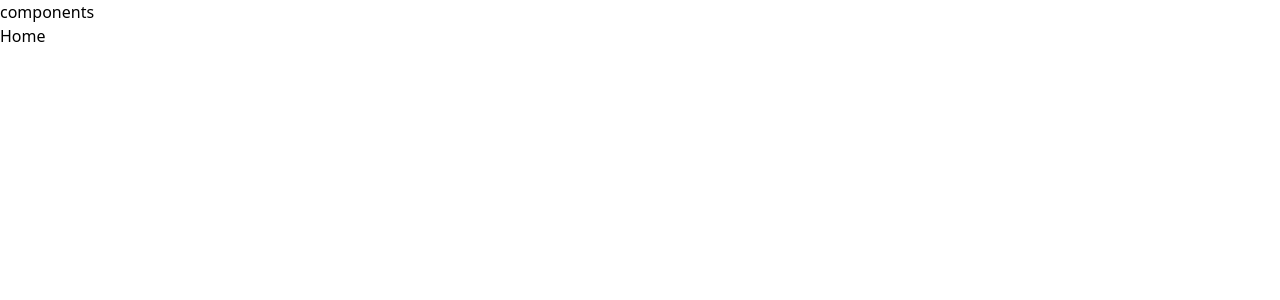
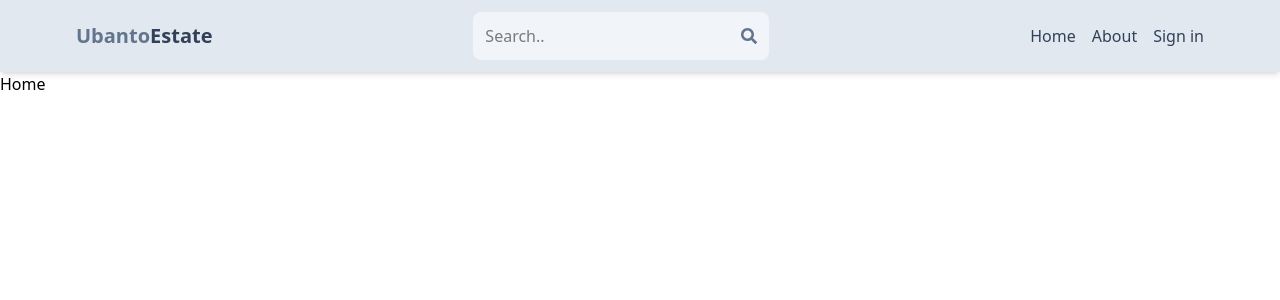
Before and after one commit to hamzanazir27/real-state-project, a React (Vite) app in the folder client/: page / in a window 1280 px wide. Shown: the top 300 px of the page. Built offline with nearby package versions, Linux system fonts and the light colour scheme.

Commit message:
create header component

```diff
--- a/client/package.json
+++ b/client/package.json
@@ -13,6 +13,8 @@
     "@tailwindcss/vite": "^4.1.12",
     "react": "^19.1.1",
     "react-dom": "^19.1.1",
+    "react-icon": "^1.0.0",
+    "react-icons": "^5.5.0",
     "react-router-dom": "^7.8.2",
     "tailwindcss": "^4.1.12"
   },
--- a/client/src/components/Header.jsx
+++ b/client/src/components/Header.jsx
@@ -1,5 +1,43 @@
+import { FaSearch } from "react-icons/fa";
+import { Link } from "react-router-dom";
+
 function Header() {
-  return <div>components</div>;
+  return (
+    <header className="bg-slate-200 shadow-md">
+      <div className="flex justify-between items-center max-w-6xl mx-auto p-3">
+        <Link to="/">
+          <h1 className="font-bold text-sm sm:text-xl flex flex-wrap">
+            <span className="text-slate-500">Ubanto</span>
+            <span className="text-slate-700">Estate</span>
+          </h1>
+        </Link>
+        <form className="bg-slate-100 p-3 rounded-lg flex items-center">
+          <input
+            type="text"
+            placeholder="Search.."
+            className="bg-transparent focus:outline-none w-24 sm:w-64"
+          />
+          <FaSearch className="text-slate-500" />
+        </form>
+
+        <ul className="flex gap-4">
+          <Link to="/">
+            <li className="hidden sm:inline text-slate-700 hover:underline">
+              Home
+            </li>
+          </Link>
+          <Link to="/about">
+            <li className="hidden sm:inline text-slate-700 hover:underline">
+              About
+            </li>
+          </Link>
+          <Link to="/signin">
+            <li className="text-slate-700 hover:underline">Sign in</li>
+          </Link>
+        </ul>
+      </div>
+    </header>
+  );
 }
 
 export default Header;
```
Also changed, not shown: 2 other files (tests, documents, lock files or other folders).
